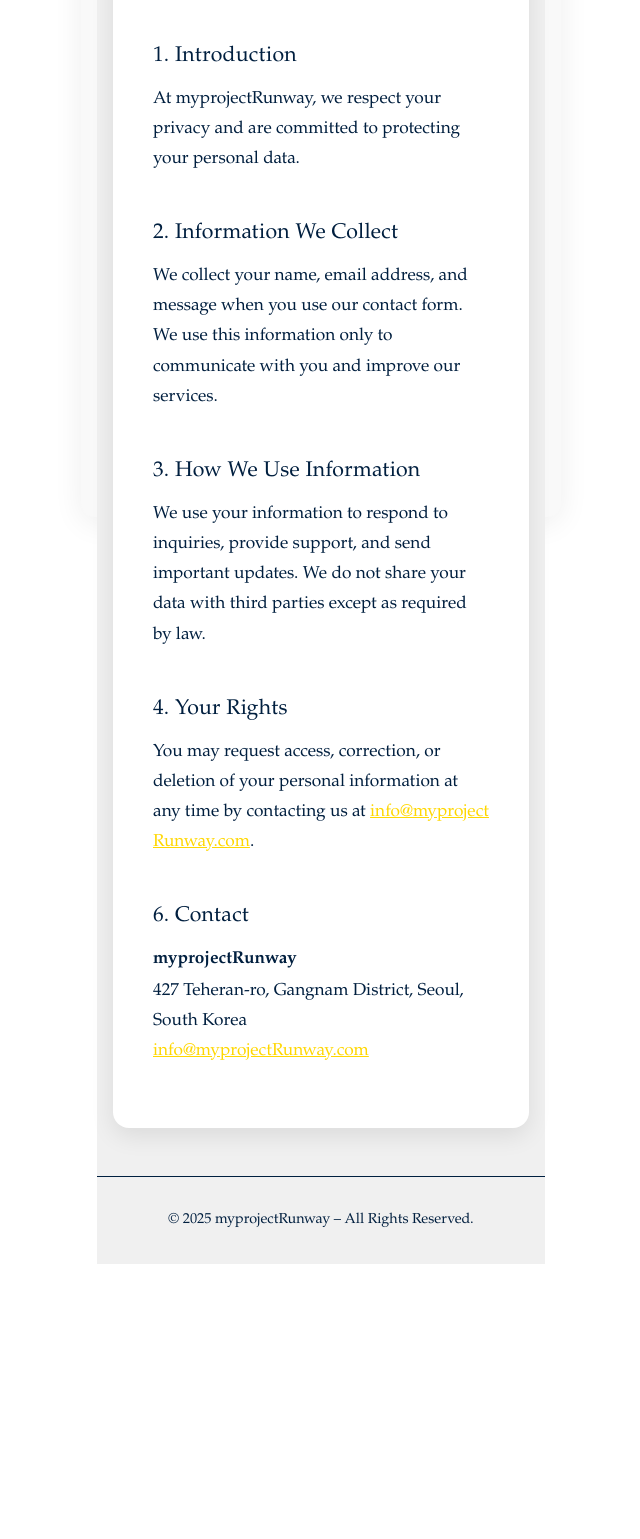
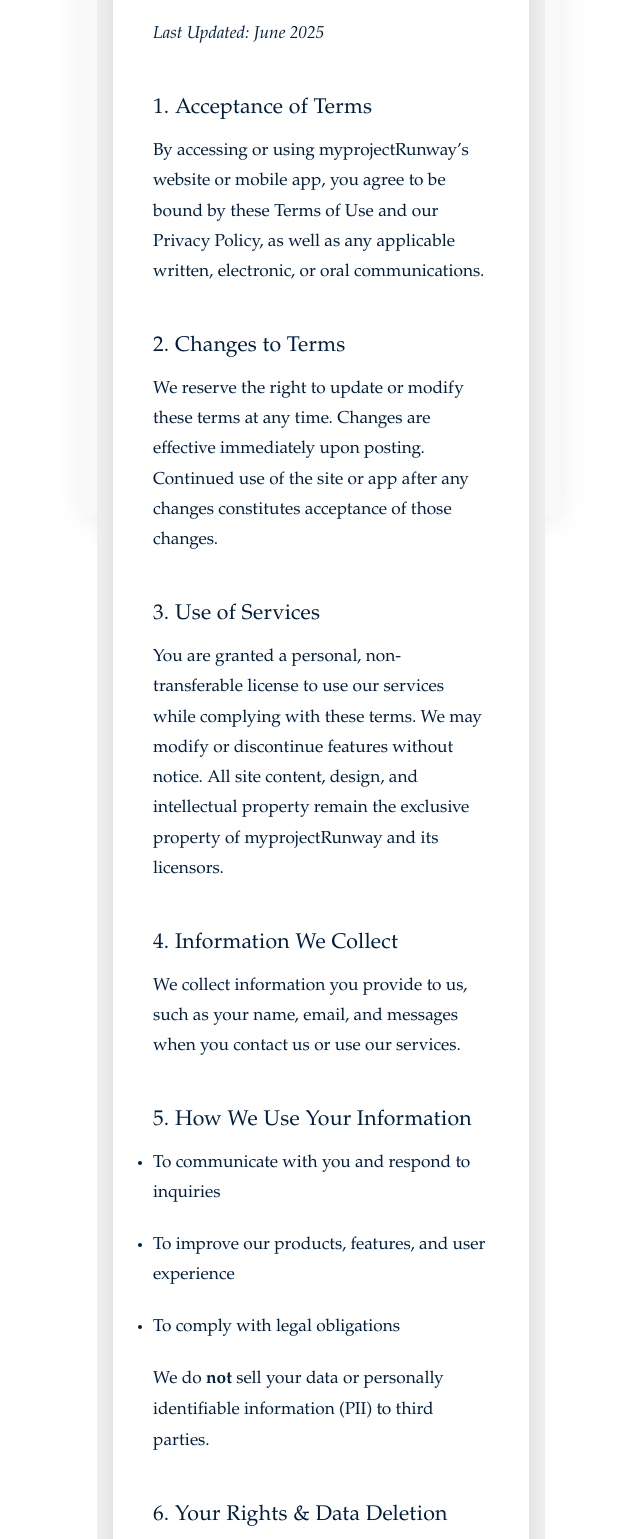
Before and after one commit to iostolaza/my-project-Runway, a website: page terms/index.html in a window 1280 px wide. Shown: the part 343-1882 px from the top of the page, without its empty margins (319-959 px from the left). Before the commit the page ends 1607 px from the top, so only its background shows below. Drawn offline with Linux system fonts and the light colour scheme.

Commit message:
CSS remove mobile, update terms

```diff
--- a/terms/index.html
+++ b/terms/index.html
@@ -24,23 +24,63 @@
     </div>
   </nav>
 
-
   <main class="terms-main">
     <section class="terms-section">
-      <h1>Privacy Policy & Terms</h1>
-      <h2>1. Introduction</h2>
-      <p>At myprojectRunway, we respect your privacy and are committed to protecting your personal data.</p>
+      <h1>Terms of Use & Privacy Policy</h1>
 
-      <h2>2. Information We Collect</h2>
-      <p>We collect your name, email address, and message when you use our contact form. We use this information only to communicate with you and improve our services.</p>
+      <p class="last-updated"><em>Last Updated: June 2025</em></p>
 
-      <h2>3. How We Use Information</h2>
-      <p>We use your information to respond to inquiries, provide support, and send important updates. We do not share your data with third parties except as required by law.</p>
+      <h2>1. Acceptance of Terms</h2>
+      <p>
+        By accessing or using myprojectRunway’s website or mobile app, you agree to be bound by these Terms of Use and our Privacy Policy, as well as any applicable written, electronic, or oral communications.
+      </p>
 
-      <h2>4. Your Rights</h2>
-      <p>You may request access, correction, or deletion of your personal information at any time by contacting us at <a href="mailto:info@myprojectRunway.com">info@myprojectRunway.com</a>.</p>
+      <h2>2. Changes to Terms</h2>
+      <p>
+        We reserve the right to update or modify these terms at any time. Changes are effective immediately upon posting. Continued use of the site or app after any changes constitutes acceptance of those changes.
+      </p>
 
-      <h2>6. Contact</h2>
+      <h2>3. Use of Services</h2>
+      <p>
+        You are granted a personal, non-transferable license to use our services while complying with these terms. We may modify or discontinue features without notice. All site content, design, and intellectual property remain the exclusive property of myprojectRunway and its licensors.
+      </p>
+
+      <h2>4. Information We Collect</h2>
+      <p>
+        We collect information you provide to us, such as your name, email, and messages when you contact us or use our services.
+      </p>
+
+      <h2>5. How We Use Your Information</h2>
+      <ul>
+        <li>To communicate with you and respond to inquiries</li>
+        <li>To improve our products, features, and user experience</li>
+        <li>To comply with legal obligations</li>
+      </ul>
+      <p>
+        We do <strong>not</strong> sell your data or personally identifiable information (PII) to third parties.
+      </p>
+
+      <h2>6. Your Rights & Data Deletion</h2>
+      <p>
+        You may request access, correction, or deletion of your personal information at any time by contacting us at <a href="mailto:info@myprojectRunway.com">info@myprojectRunway.com</a>. We comply with all laws from your locality regarding privacy and data protection.
+      </p>
+
+      <h2>7. Age Requirements</h2>
+      <p>
+        Our services are intended for users who are at least 16 years old, or the minimum legal age in your jurisdiction.
+      </p>
+
+      <h2>8. Limitation of Liability & Service Modifications</h2>
+      <p>
+        myprojectRunway may restrict or discontinue any aspect of the website or mobile app at any time without notice. We do not guarantee uninterrupted or error-free service.
+      </p>
+
+      <h2>9. Governing Law & Jurisdiction</h2>
+      <p>
+        These Terms are governed by the laws of the State of California, United States. Any disputes will be resolved in the courts of California unless otherwise required by your local law.
+      </p>
+
+      <h2>10. Contact</h2>
       <p>
         <strong>myprojectRunway</strong><br>
         427 Teheran-ro, Gangnam District, Seoul, South Korea<br>
```
Also changed, not shown: stylecss/style.css (+0 -160 lines).
